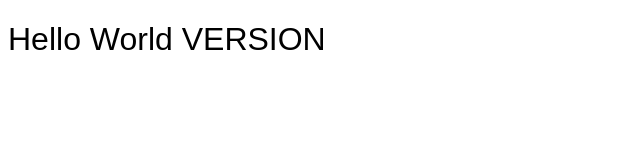
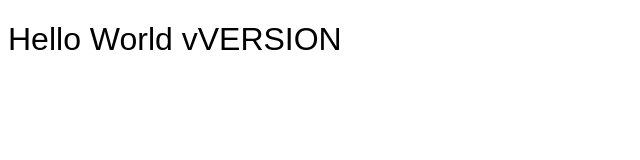
Before and after one commit to dtseiler/docker-hello-world, a plain HTML site: page index.html in a window 1280 px wide. Shown: the full height of the page, 0-640 px from the left. Drawn offline with Linux system fonts and the light colour scheme.

Commit message:
testing PR

```diff
--- a/index.html
+++ b/index.html
@@ -15,7 +15,7 @@
 <body>
 
     <h1>
-        Hello World VERSION
+        Hello World vVERSION
     </h1>
 
 </body>
```
Also changed, not shown: 1 other file.
